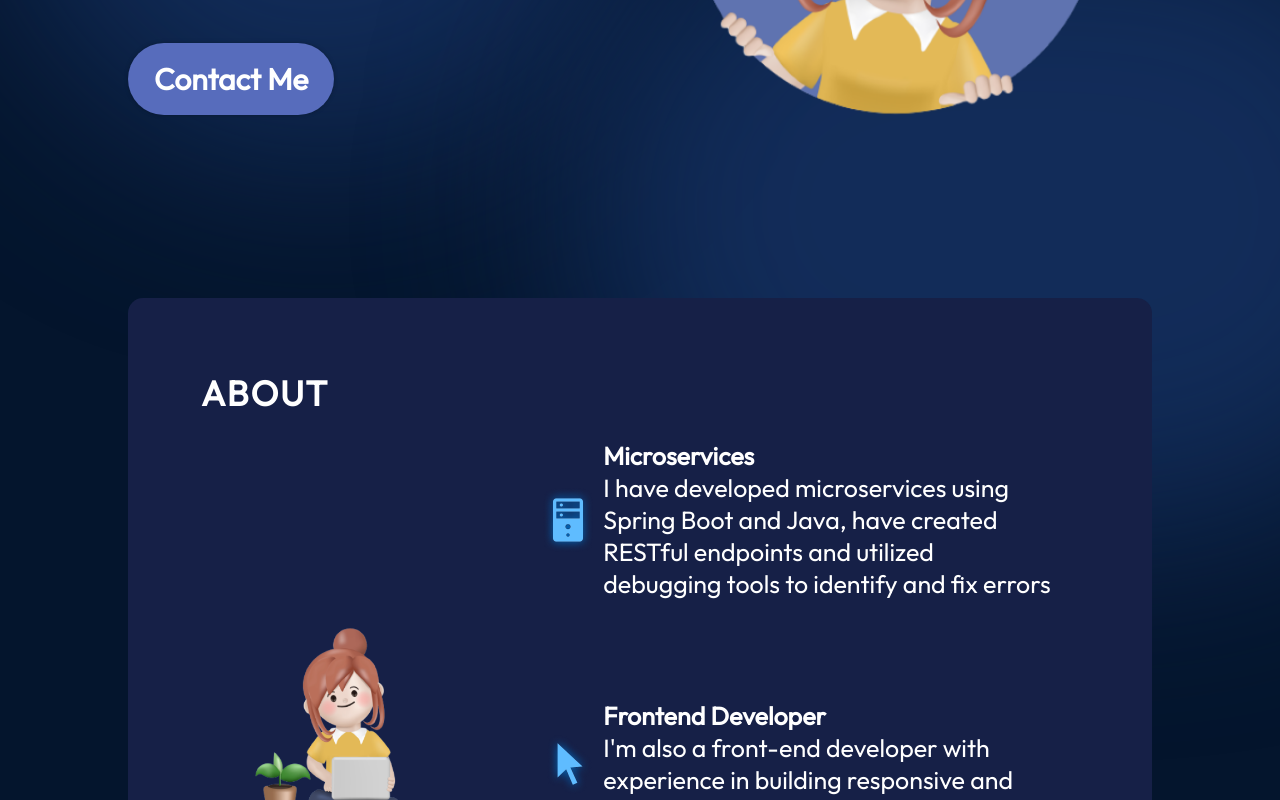
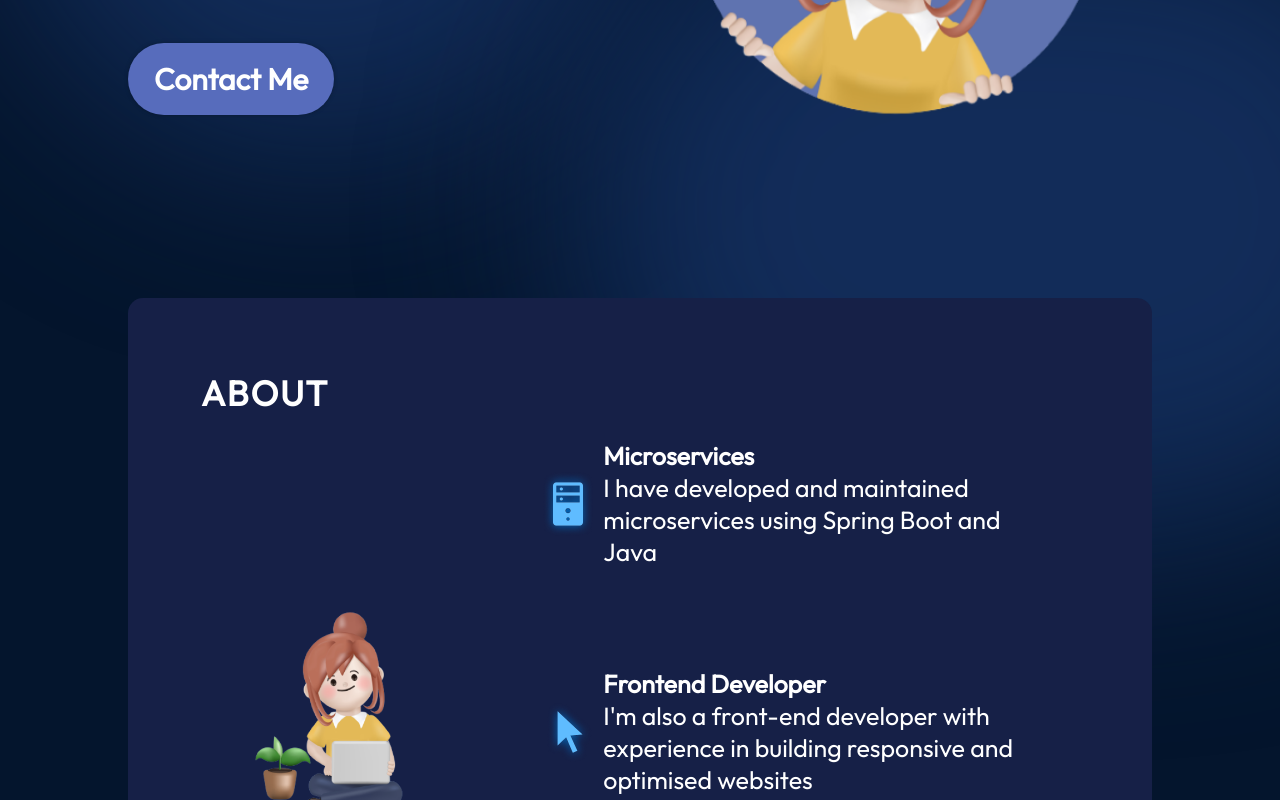
Before and after one commit to re-sha/portfolio, a React (Vite) app in the folder react-portfolio/: page / in a window 1280 px wide. Shown: the part 504-1304 px from the top of the page. Built offline with nearby package versions, Linux system fonts and the light colour scheme.

Commit message:
edit the title of about component and some content

```diff
--- a/react-portfolio/src/components/About/About.jsx
+++ b/react-portfolio/src/components/About/About.jsx
@@ -5,7 +5,7 @@ import { getImageFromUrl } from "../../utils";
 export const About = () => {
   return (
     <section className={styles.container} id = "about">
-      <h2 className={styles.title}>ABOUT</h2>
+      <h2 className={styles.title}>About</h2>
       <div className={styles.content}>
         <img className={styles.aboutImage}
           src = {getImageFromUrl("about/aboutImage.png")}
@@ -19,7 +19,7 @@ export const About = () => {
             />
             <div className={styles.aboutItemText}>
               <h3>Microservices</h3>
-              <p> I have developed microservices using Spring Boot and Java, have created RESTful endpoints and utilized debugging tools to identify and fix errors</p>
+              <p> I have developed and maintained microservices using Spring Boot and Java</p>
             </div>
           </li>
 
```
